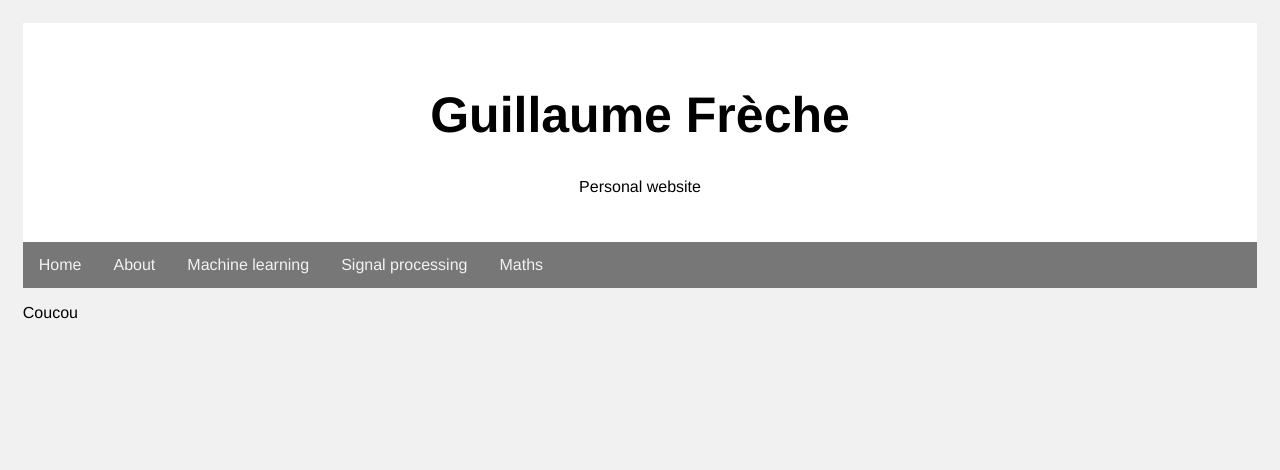
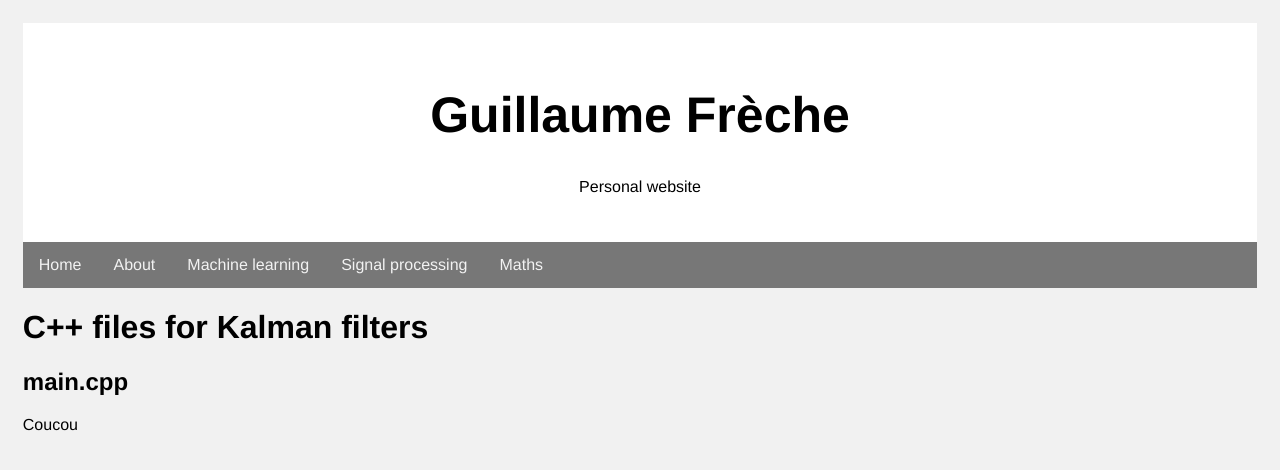
Before and after one commit to grfreche/grfreche.github.io, a Jekyll site: the page built from cpp_kalman.md, in a window 1280 px wide. Shown: the top 470 px of the page. Built offline with Jekyll 4.4.1, drawn with Linux system fonts in a browser that asks for light colours.

Commit message:
Update cpp_kalman.md

```diff
--- a/cpp_kalman.md
+++ b/cpp_kalman.md
@@ -4,4 +4,8 @@ title: Machine learning
 permalink: machine_learning/cpp_kalman/
 ---
 
+# C++ files for Kalman filters
+
+## main.cpp
+
 Coucou
```
